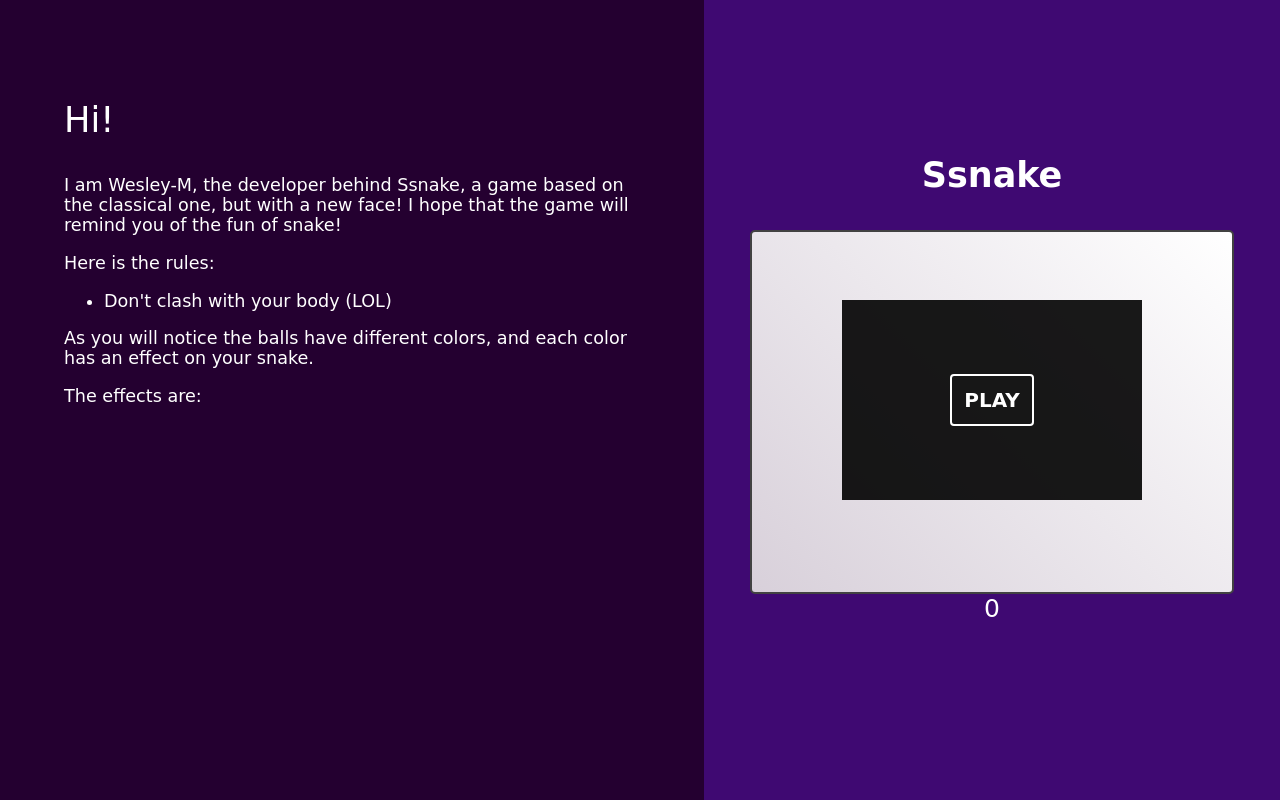
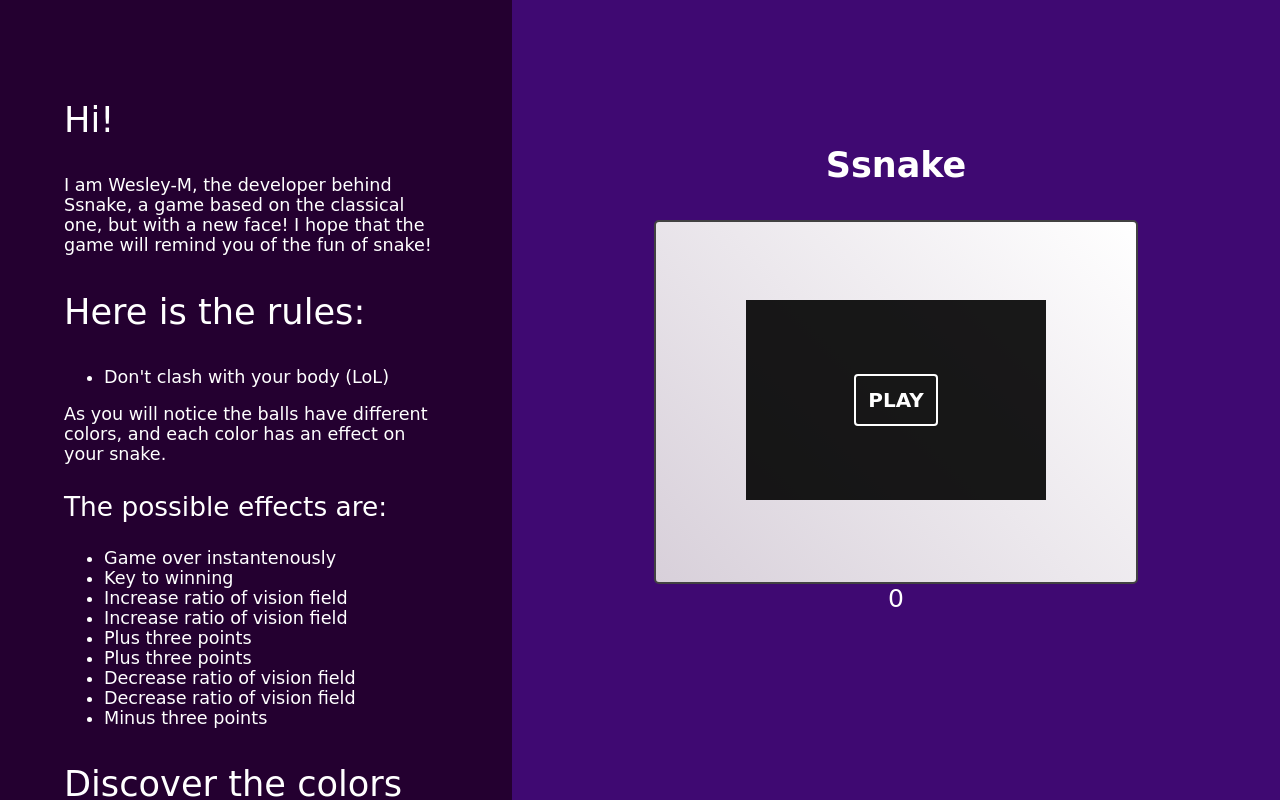
Before and after one commit to Wesley-M/Ssnake, a plain HTML site: page index.html in a window 1280 px wide. Drawn offline with Linux system fonts and the light colour scheme; a web font is replaced by a local one.

Commit message:
Adding tutorial to the site

```diff
--- a/index.html
+++ b/index.html
@@ -21,15 +21,47 @@
                based on the classical one, but with a new face! I hope
                that the game will remind you of the fun of snake!</p>
 
-            <p>Here is the rules:</p>
+            <p class="large-font">Here is the rules:</p>
             <ul>
-                <li>Don't clash with your body (LOL)</li>
+                <li>Don't clash with your body (LoL)</li>
             </ul>
 
             <p>As you will notice the balls have different colors, and each
                color has an effect on your snake. </p>
 
-            <p>The effects are:</p>
+            <p class="mid-font">The possible effects are:</p>
+
+            <ul>
+                <li>
+                    Game over instantenously
+                </li>
+                <li>
+                    Key to winning
+                </li>
+                <li>
+                    Increase ratio of vision field
+                </li>
+                <li>
+                    Increase ratio of vision field
+                </li>
+                <li>
+                    Plus three points
+                </li>
+                <li>
+                    Plus three points
+                </li>
+                <li>
+                    Decrease ratio of vision field
+                </li>
+                <li>
+                    Decrease ratio of vision field
+                </li>
+                <li>
+                    Minus three points
+                </li>
+            </ul>
+
+            <p class="large-font"> Discover the colors and its effects ^-^ </p>
 
         </section>
 
--- a/style.css
+++ b/style.css
@@ -26,7 +26,7 @@ main {
 }
 
 #game-container {
-    flex: 1;
+    flex: 2;
     background: rgb(63, 9, 114);
     color: white;
     display: flex;
@@ -41,10 +41,15 @@ main {
     color: white;
     padding: 5%;
     font-size: 1.1em;
+    overflow-y: auto;
 }
 
 .large-font {
     font-size: 2em;
+}
+
+.mid-font {
+    font-size: 1.5em;
 }
 
 #game-container table {
@@ -103,15 +108,16 @@ main {
 }
 
 .snake-cell {
-    background-color: rgb(45, 141, 26);
+    background-color: #2d8d1a;
     border: none;
+    border-radius: 1px;
 }
 
 .normal-point-goal-cell {
     background-color: #792094;
     border: none;
     border-radius: 10px;
-    background-image: radial-gradient(circle at 2px 2px, #792094, #424242);
+    background-image: radial-gradient(circle at 2px 2px, #b739dd, #000);
 }
 
 .death-goal-cell {
@@ -125,7 +131,7 @@ main {
     background-color: gold;
     border: none;
     border-radius: 10px;
-    background-image: radial-gradient(circle at 2px 2px, #000, gold);
+    background-image: radial-gradient(circle at 2px 2px, gold, #000);
 }
 
 .increase-speed-goal-cell {
@@ -198,4 +204,8 @@ main {
         top: -35%;
         position: relative;
     }
+
+    #tutorial {
+        overflow-y: unset;
+    }
 }
```
